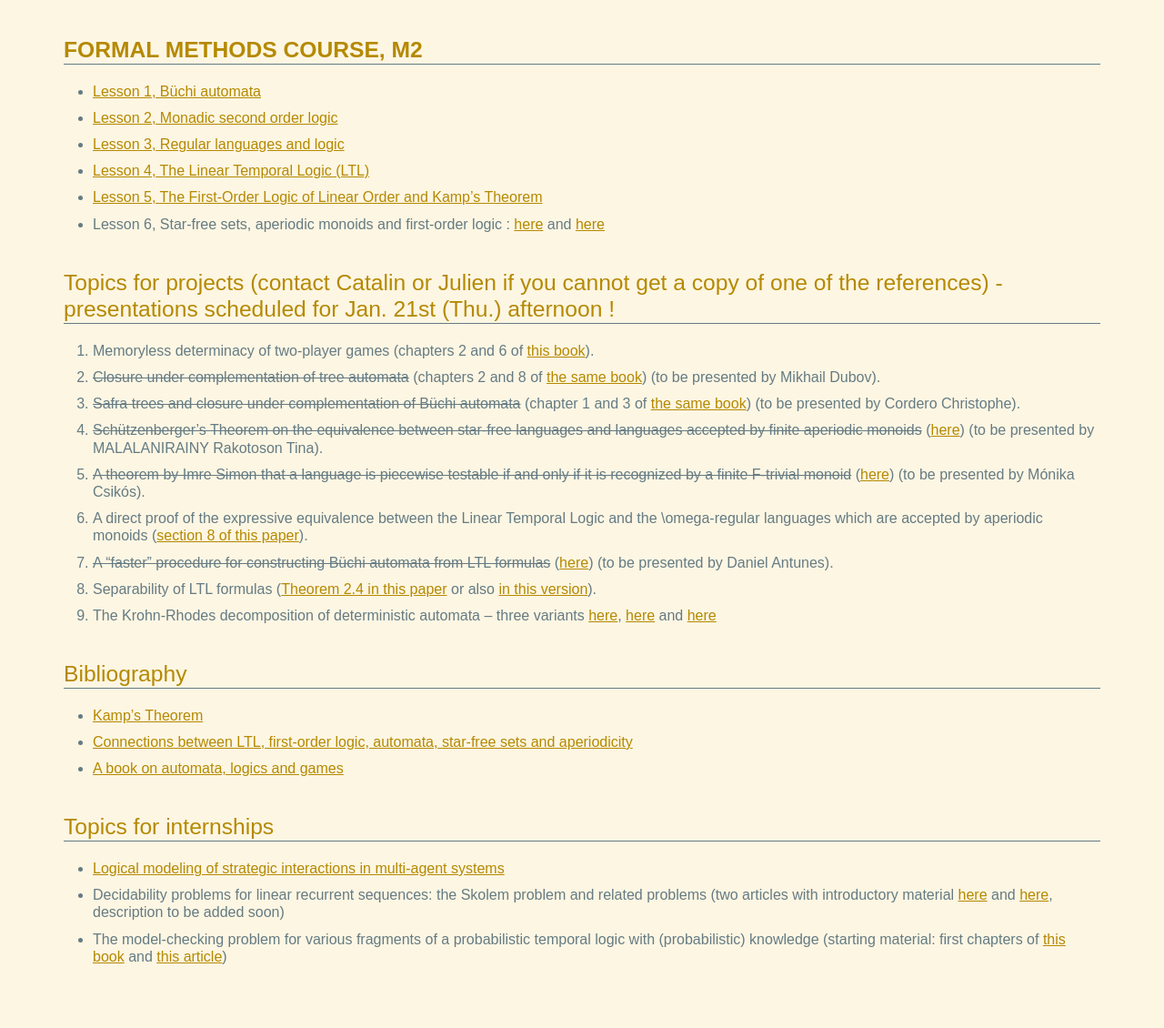
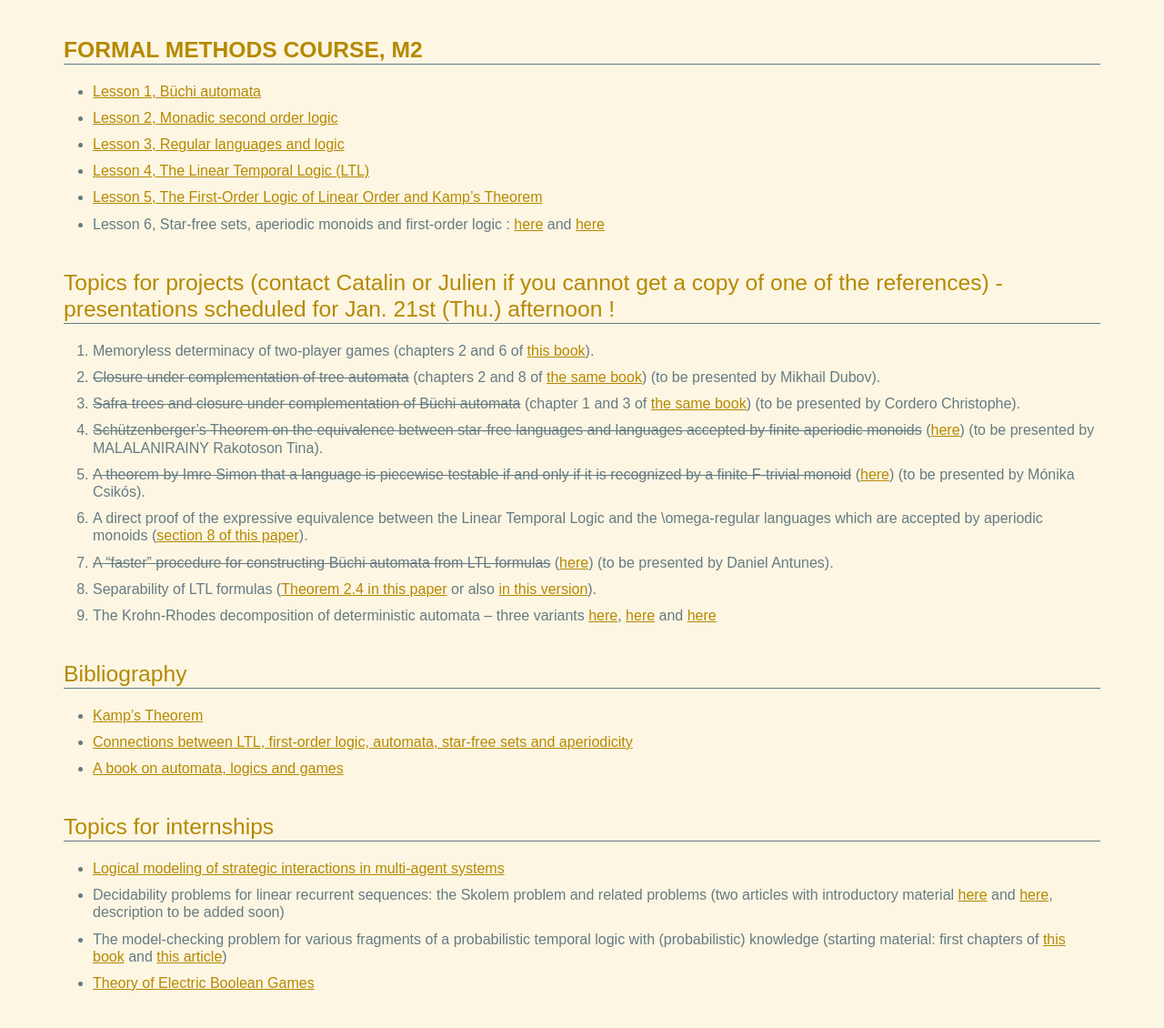
Before and after one commit to lacl-upec/m2mf, a Jekyll site: the page built from index.md, in a window 1280 px wide. Shown: the whole page at 91% size. Built offline with Jekyll 4.4.1, drawn with Linux system fonts in a browser that asks for light colours; before the commit the page ends 1101 px from its top, so only the background shows below that.

Commit message:
Update index.md

```diff
--- a/index.md
+++ b/index.md
@@ -47,5 +47,7 @@ Topics for internships
 - [Logical modeling of strategic interactions in multi-agent systems][atl-lacl]
 - Decidability problems for linear recurrent sequences: the Skolem problem and related problems (two articles with introductory material [here](http://tucs.fi/publications/view/?pub_id=tHaHaHiKa05a) and [here](http://www.cs.ox.ac.uk/joel.ouaknine/publications/positivity13abs.html), description to be added soon)
 - The model-checking problem for various fragments of a probabilistic temporal logic with (probabilistic) knowledge (starting material: first chapters of [this book](http://www.cs.rice.edu/~vardi/papers/book.pdf) and [this article](http://arxiv.org/abs/1511.03003))
+- [Theory of Electric Boolean Games][electric-games]
 
 [atl-lacl]: http://lacl.fr/dima/enseignement/stage.pdf
+[electric-games]: http://www.lacl.fr/~youalhadj/internships/mf-bg-en.pdf
```
